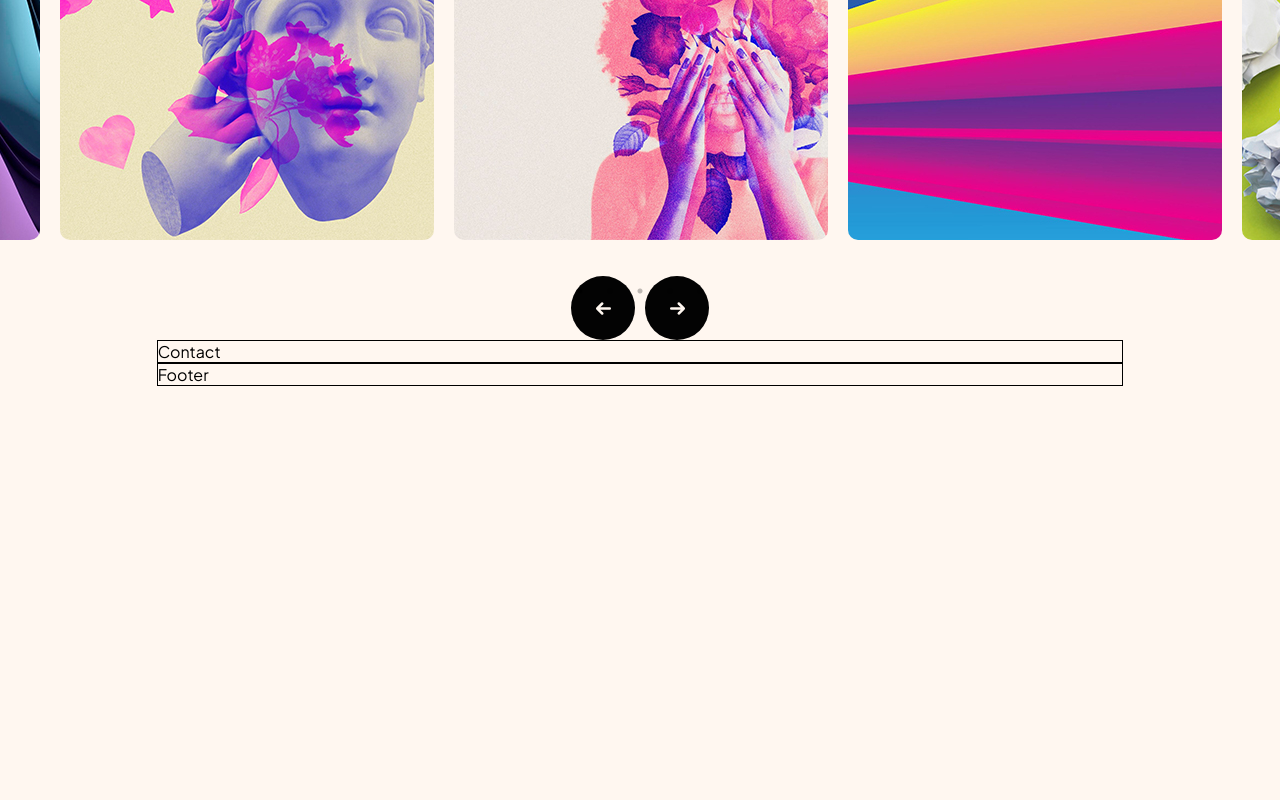
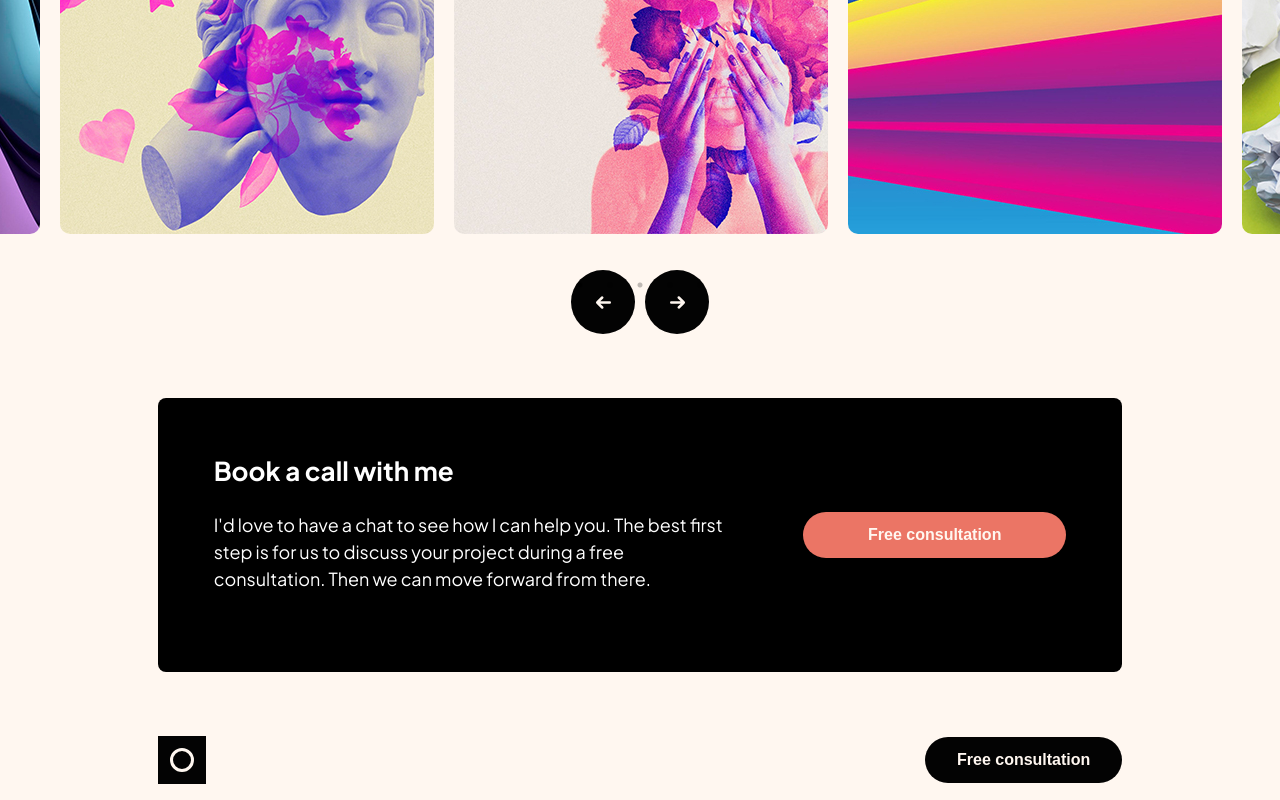
Before and after one commit to eduardosgn/design-portfolio-project, a React (Vite) app: page / in a window 1280 px wide. Shown: the part 1860-2660 px from the top of the page. Before the commit the page ends 2246 px from the top, so only its background shows below. Built offline with nearby package versions, Linux system fonts and the light colour scheme.

Commit message:
projeto finalizado

```diff
--- a/src/components/Contact.jsx
+++ b/src/components/Contact.jsx
@@ -1,8 +1,53 @@
-import { Container } from '../style/GlobalComponentStyles.js';
+import styled from "styled-components";
+import {
+    Container,
+    Subtitle,
+    BodyText,
+    SecondaryButton,
+} from "../style/GlobalComponentStyles.js";
+
+const ContactSection = styled.section`
+    margin: 4rem 0;
+    background: #000;
+    border-radius: 8px;
+    display: flex;
+    flex-direction: column;
+    align-items: center;
+    padding: 2.5rem 1.5rem;
+
+    @media (min-width: 1000px) {
+        flex-direction: row;
+        gap: 5rem;
+        padding: 3.5rem;
+    }
+`;
 
 function Contact() {
     return (
-        <Container>Contact</Container>
+        <Container>
+            <ContactSection>
+                <div>
+                    <Subtitle
+                        textAlignMobile="center"
+                        textColor="white"
+                        margin="0 0 1.5rem 0"
+                    >
+                        Book a call with me
+                    </Subtitle>
+                    <BodyText
+                        textColor="white"
+                        textAlignMobile="center"
+                        margin="0 0 1.5rem 0"
+                    >
+                        I'd love to have a chat to see how I can help you. The
+                        best first step is for us to discuss your project during
+                        a free consultation. Then we can move forward from
+                        there.
+                    </BodyText>
+                </div>
+                <SecondaryButton width="70%">Free consultation</SecondaryButton>
+            </ContactSection>
+        </Container>
     );
 }
 
--- a/src/components/Footer.jsx
+++ b/src/components/Footer.jsx
@@ -1,8 +1,22 @@
-import { Container } from '../style/GlobalComponentStyles.js';
+import { Container, PrimaryButton } from "../style/GlobalComponentStyles.js";
+import styled from "styled-components";
+import logo from "../assets/logo.svg";
+
+const FooterSection = styled.section`
+    display: flex;
+    align-items: center;
+    justify-content: space-between;
+    margin: 0 0 1rem 0;
+`;
 
 function Footer() {
     return (
-        <Container>Footer</Container>
+        <Container>
+            <FooterSection>
+                <img src={logo} alt="Amy's logo" />
+                <PrimaryButton>Free consultation</PrimaryButton>
+            </FooterSection>
+        </Container>
     );
 }
 
--- a/src/style/GlobalComponentStyles.js
+++ b/src/style/GlobalComponentStyles.js
@@ -24,7 +24,6 @@ const { h1, h2, h3, body } = fontSizes;
 export const Container = styled.section`
     margin: 0 1rem;
     min-width: 21.438rem;
-    border: 1px solid black;
     margin: ${(props) => props.margin || 0};
     padding: ${(props) => props.padding || 0};
 
@@ -117,6 +116,7 @@ export const SecondaryButton = styled.button`
     padding: 0.9rem 2rem;
     cursor: pointer;
     transition: all 0.05s ease-in-out;
+    width: ${(props) => props.width || ""};
 
     &:hover {
         background: ${summer_yellow};
```
